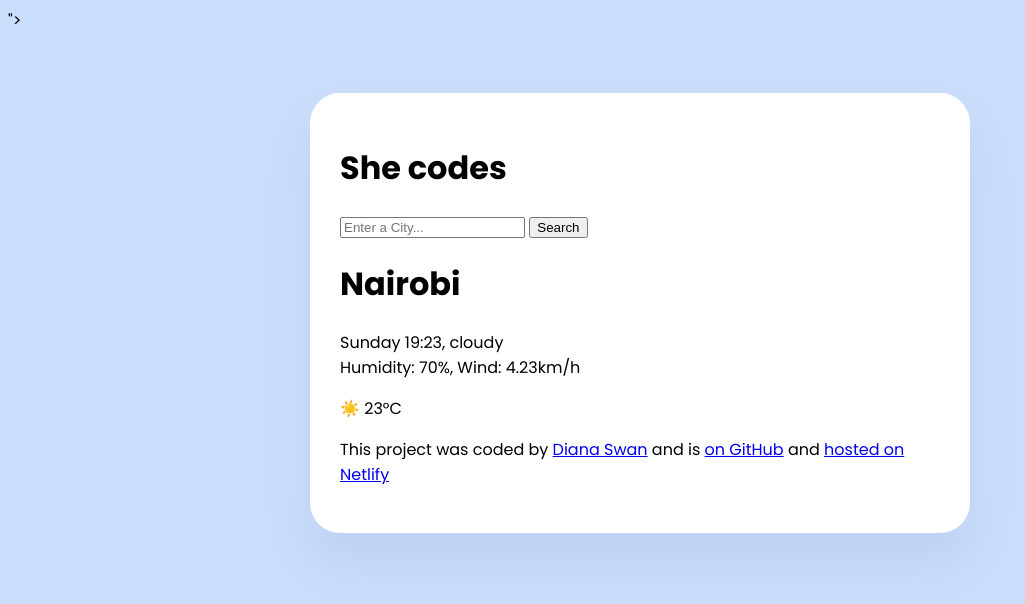
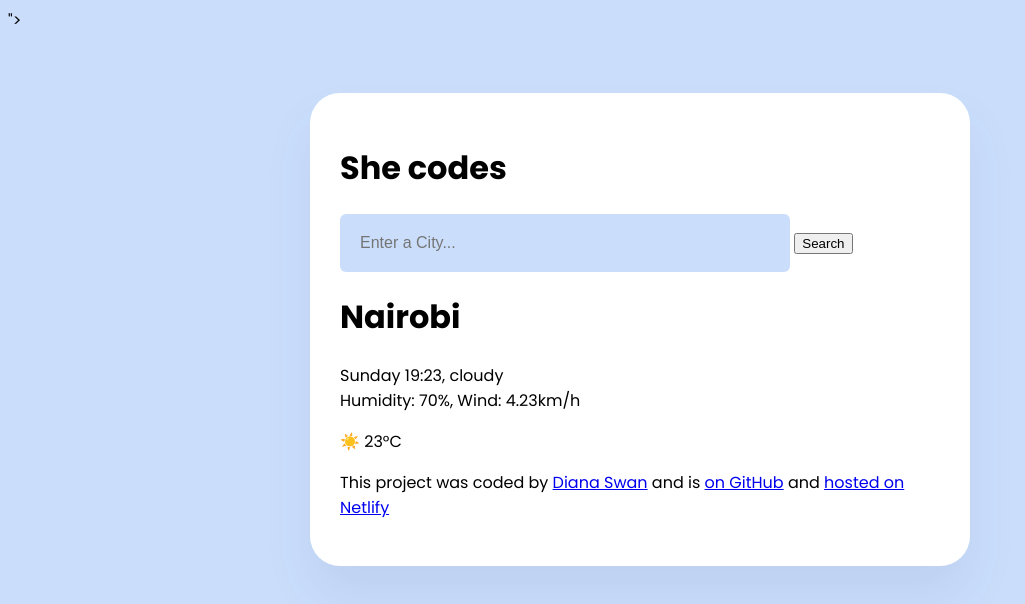
Before and after one commit to DianaSwan/WeatherAppWeek7, a website: page index.html in a window 1280 px wide. Shown: the whole page, without its empty margins (0-1025 px from the left). Drawn offline with Linux system fonts and the light colour scheme.

Commit message:
Added classes to search-form and search-form-input and search-form-button for CSS styling

```diff
--- a/index.html
+++ b/index.html
@@ -13,10 +13,11 @@
   <body>
     <div class="weather-app">
       <h1>She codes</h1>
-      <form action="/search" method="GET">
-        <input type="search" name="query" minlength="2" placeholder="Enter a City..." required>
-        <input type="submit" value="Search">
+      <form action="/search" method="GET" class="search-form">
+        <input type="search" name="query" minlength="2" placeholder="Enter a City..." required class="search-form-input">
+        <input type="submit" value="Search" class="search-form-button">
       </form>
+
 
     <main>
       <div>
--- a/src/styles.css
+++ b/src/styles.css
@@ -119,3 +119,12 @@ body {
   padding: 30px;
   border-radius: 30px;
 }
+
+.search-form-input {
+  background-color: #cadefc;
+  border: none;
+  font-size: 16px;
+  padding: 20px;
+  width: 75%;
+  border-radius: 6px;
+}
```
